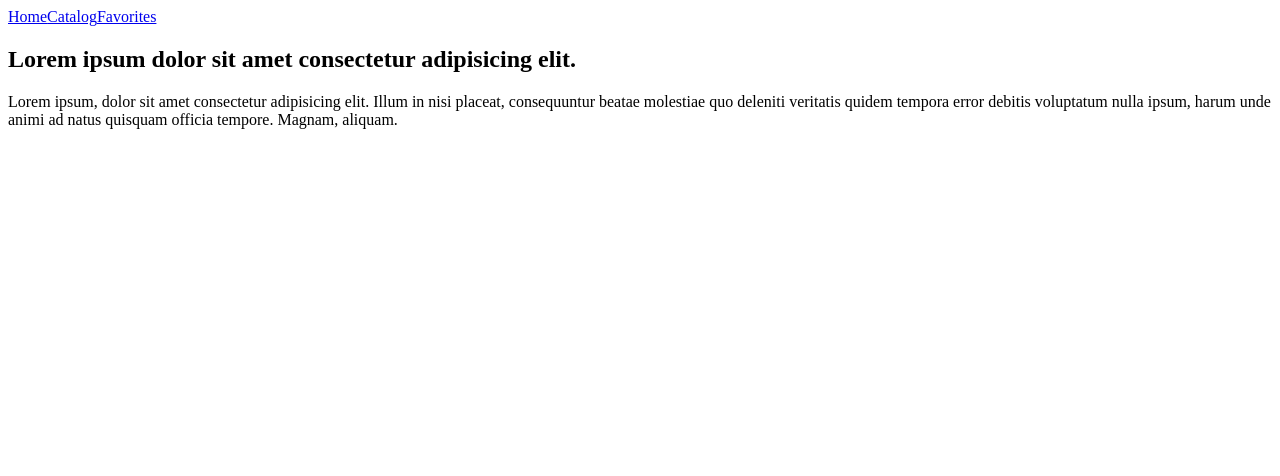
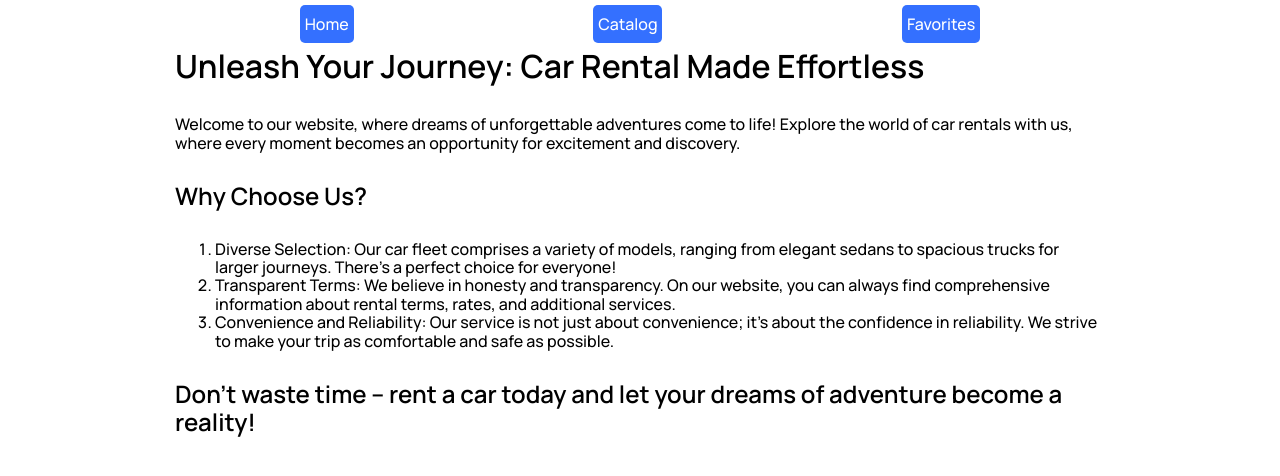
Before and after one commit to Rostyslav-Stetsyk/cars-advert, a React (Vite) app: page /cars-advert/ in a window 1280 px wide. Shown: the top 476 px of the page. Built offline with nearby package versions, Linux system fonts and the light colour scheme.

Commit message:
Layoutstyled + fix main.jsx + main styles + data carBrand json

```diff
--- a/package.json
+++ b/package.json
@@ -14,6 +14,7 @@
     "axios": "^1.6.5",
     "localforage": "^1.10.0",
     "match-sorter": "^6.3.3",
+    "modern-normalize": "^2.0.0",
     "react": "^18.2.0",
     "react-dom": "^18.2.0",
     "react-redux": "^9.1.0",
--- a/src/components/FilterForm/FilterForm.jsx
+++ b/src/components/FilterForm/FilterForm.jsx
@@ -1,6 +1,7 @@
 import { useDispatch } from "react-redux";
 import { changeFilter } from "../../redux/filterSlice";
 import { useState } from "react";
+import { StyledForm } from "./FilterForm.styled";
 
 export const FilterForm = () => {
   const dispatch = useDispatch();
@@ -11,7 +12,7 @@ export const FilterForm = () => {
   const [maxMileage, setMaxMileage] = useState("");
 
   return (
-    <form>
+    <StyledForm>
       <label>
         Car brand
         <input
@@ -56,6 +57,6 @@ export const FilterForm = () => {
       >
         Search
       </button>
-    </form>
+    </StyledForm>
   );
 };
--- /dev/null
+++ b/src/components/FilterForm/FilterForm.styled.jsx
@@ -0,0 +1,5 @@
+import styled from "styled-components";
+
+export const StyledForm = styled.form`
+  display: flex;
+`;
--- a/src/components/Layout/Layout.jsx
+++ b/src/components/Layout/Layout.jsx
@@ -1,16 +1,17 @@
 import { NavLink, Outlet } from "react-router-dom";
+import { Header, Navigation, Wrapper } from "./Layout.styled";
 
 export const Layout = () => {
   return (
-    <div>
-      <header>
-        <nav>
+    <Wrapper>
+      <Header>
+        <Navigation>
           <NavLink to="/">Home</NavLink>
           <NavLink to="/catalog">Catalog</NavLink>
           <NavLink to="/favorites">Favorites</NavLink>
-        </nav>
-      </header>
+        </Navigation>
+      </Header>
       <Outlet />
-    </div>
+    </Wrapper>
   );
 };
--- a/src/components/Layout/Layout.styled.jsx
+++ b/src/components/Layout/Layout.styled.jsx
@@ -0,0 +1,37 @@
+import styled from "styled-components";
+
+export const Wrapper = styled.div`
+  max-width: 322px;
+  margin: 0 auto;
+
+  @media screen and (min-width: 768px) {
+    max-width: 626px;
+  }
+
+  @media screen and (min-width: 1080px) {
+    max-width: 930px;
+  }
+
+  @media screen and (min-width: 1440px) {
+    max-width: 1264px;
+  }
+`;
+
+export const Header = styled.header`
+  padding: 5px;
+`;
+
+export const Navigation = styled.nav`
+  display: flex;
+  justify-content: space-around;
+
+  & a {
+    color: white;
+    padding: 10px 5px;
+    background-color: #3470ff;
+    border-radius: 5px;
+    &:hover {
+      background-color: #0b44cd;
+    }
+  }
+`;
--- a/src/index.css
+++ b/src/index.css
@@ -1,3 +1,44 @@
+@import url('https://fonts.googleapis.com/css2?family=Caveat:wght@400;500&family=Manrope:wght@500;600&family=Pacifico&family=Roboto:wght@500&display=swap');
+
+h1,
+h2,
+h3,
+h4,
+h5,
+h6,
+p {
+    margin: 0;
+}
+
+p:last-child {
+    margin-bottom: 0;
+}
+
+ul {
+    margin: 0;
+    padding: 0;
+    list-style: none;
+}
+
+ol {
+    margin: 0;
+}
+
+a {
+    color: currentColor;
+    text-decoration: none;
+}
+
 button {
     cursor: pointer;
 }
+
+img {
+    display: block;
+    max-width: 100%;
+    height: auto;
+}
+
+body {
+    font-family: 'Manrope';
+}
--- a/src/main.jsx
+++ b/src/main.jsx
@@ -2,6 +2,7 @@ import React from "react";
 import ReactDOM from "react-dom/client";
 import App from "./App.jsx";
 import "./index.css";
+import "../node_modules/modern-normalize/modern-normalize.css";
 import { BrowserRouter } from "react-router-dom";
 import { Provider } from "react-redux";
 import { store } from "./redux/store.js";
--- a/src/pages/Home/Home.jsx
+++ b/src/pages/Home/Home.jsx
@@ -1,13 +1,42 @@
+import { HomeWrapper } from "./Home.styled";
+
 export const Home = () => {
   return (
-    <>
-      <h2>Lorem ipsum dolor sit amet consectetur adipisicing elit.</h2>
+    <HomeWrapper>
+      <h1>Unleash Your Journey: Car Rental Made Effortless</h1>
       <p>
-        Lorem ipsum, dolor sit amet consectetur adipisicing elit. Illum in nisi
-        placeat, consequuntur beatae molestiae quo deleniti veritatis quidem
-        tempora error debitis voluptatum nulla ipsum, harum unde animi ad natus
-        quisquam officia tempore. Magnam, aliquam.
+        Welcome to our website, where dreams of unforgettable adventures come to
+        life! Explore the world of car rentals with us, where every moment
+        becomes an opportunity for excitement and discovery.
       </p>
-    </>
+      <h2>Why Choose Us?</h2>
+      <ol>
+        <li>
+          <p>
+            Diverse Selection: Our car fleet comprises a variety of models,
+            ranging from elegant sedans to spacious trucks for larger journeys.
+            There&apos;s a perfect choice for everyone!
+          </p>
+        </li>
+        <li>
+          <p>
+            Transparent Terms: We believe in honesty and transparency. On our
+            website, you can always find comprehensive information about rental
+            terms, rates, and additional services.
+          </p>
+        </li>
+        <li>
+          <p>
+            Convenience and Reliability: Our service is not just about
+            convenience; it&apos;s about the confidence in reliability. We
+            strive to make your trip as comfortable and safe as possible.
+          </p>
+        </li>
+      </ol>
+      <h2>
+        Don&apos;t waste time – rent a car today and let your dreams of
+        adventure become a reality!
+      </h2>
+    </HomeWrapper>
   );
 };
--- /dev/null
+++ b/src/pages/Home/Home.styled.jsx
@@ -0,0 +1,7 @@
+import styled from "styled-components";
+
+export const HomeWrapper = styled.div`
+display: flex;
+flex-direction: column;
+gap: 30px;
+`;
```
Also changed, not shown: src/data/carBrend.json (added, +24 -0 lines), 1 other file (tests, documents, lock files or other folders).
